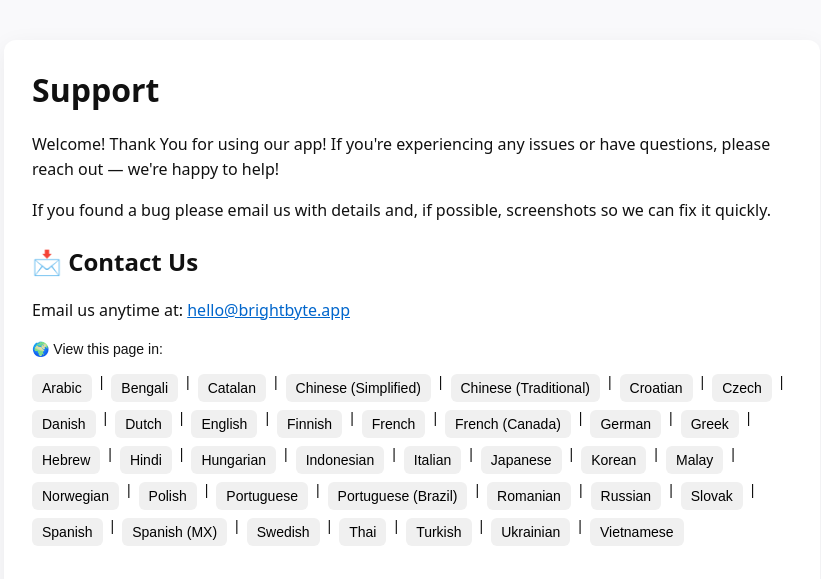
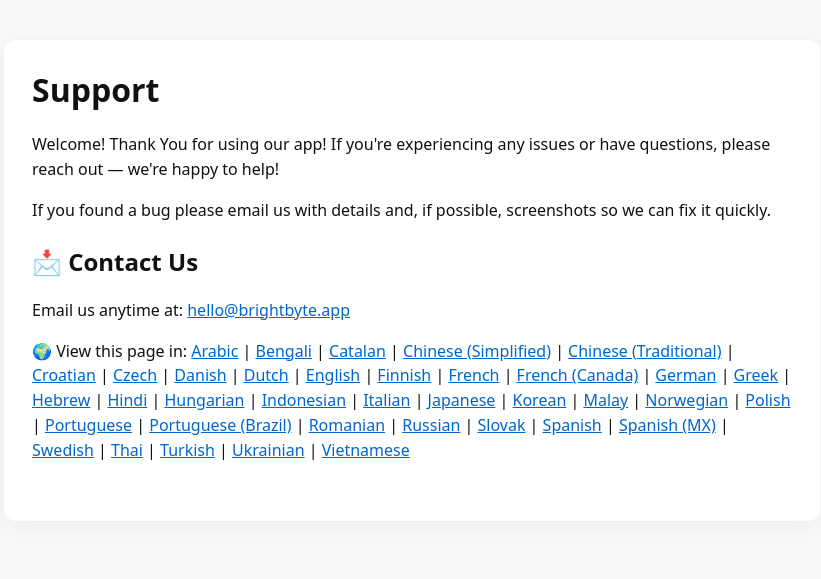
Before and after one commit to MagicScribble/BrightByte, a Jekyll site: the page support.html, which Jekyll copies as it is, in a window 1280 px wide. Shown: the top 579 px of the page, without its empty margins (228-1049 px from the left). Built offline with Jekyll 4.4.1, drawn with Linux system fonts in a browser that asks for light colours.

Commit message:
Update support.html

```diff
--- a/support.html
+++ b/support.html
@@ -28,8 +28,7 @@
 
     <!-- Translation links -->
 <div class="translate">
-  <p>🌍 View this page in:</p>
-  <div class="lang-list">
+  <p>🌍 View this page in:
     <a href="https://translate.google.com/translate?hl=ar&sl=en&u=https://magicscribble.github.io/BrightByte/support.html">Arabic</a> |
     <a href="https://translate.google.com/translate?hl=bn&sl=en&u=https://magicscribble.github.io/BrightByte/support.html">Bengali</a> |
     <a href="https://translate.google.com/translate?hl=ca&sl=en&u=https://magicscribble.github.io/BrightByte/support.html">Catalan</a> |
@@ -67,43 +66,8 @@
     <a href="https://translate.google.com/translate?hl=tr&sl=en&u=https://magicscribble.github.io/BrightByte/support.html">Turkish</a> |
     <a href="https://translate.google.com/translate?hl=uk&sl=en&u=https://magicscribble.github.io/BrightByte/support.html">Ukrainian</a> |
     <a href="https://translate.google.com/translate?hl=vi&sl=en&u=https://magicscribble.github.io/BrightByte/support.html">Vietnamese</a>
-  </div>
+    </p>
 </div>
-
-<style>
-.translate {
-  font-family: Arial, sans-serif;
-  font-size: 14px;
-}
-.lang-list {
-  display: flex;
-  flex-wrap: wrap;
-  gap: 8px;
-  margin-top: 4px;
-}
-.lang-list a {
-  display: inline-block;
-  background: #f0f0f0;
-  padding: 6px 10px;
-  border-radius: 6px;
-  text-decoration: none;
-  color: #000;
-  white-space: nowrap;
-  transition: background 0.2s;
-}
-.lang-list a:hover {
-  background: #d0d0d0;
-}
-@media (max-width: 480px) {
-  .lang-list {
-    gap: 4px;
-  }
-  .lang-list a {
-    padding: 4px 8px;
-    font-size: 12px;
-  }
-}
-</style>
 
     <!-- Translate widget inside container -->
     <div id="google_translate_element" style="margin-top:30px;"></div>
```
